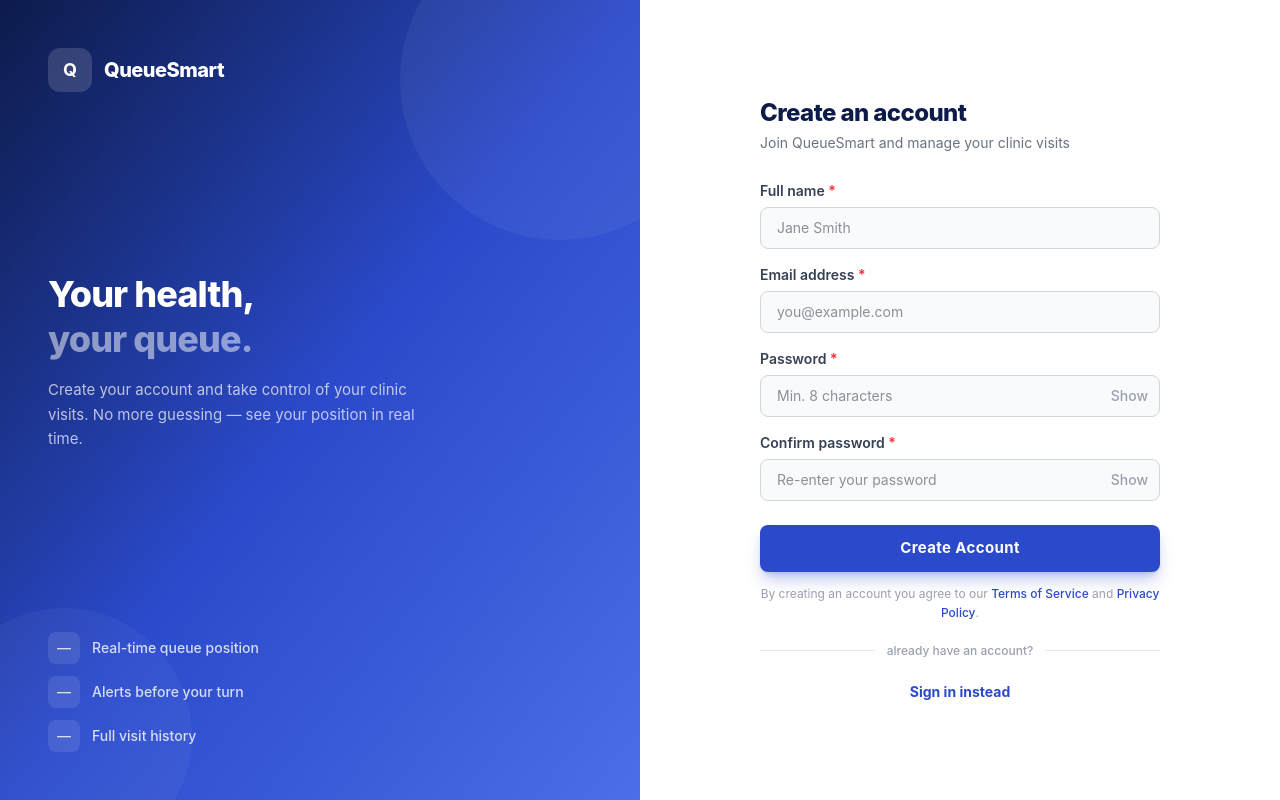
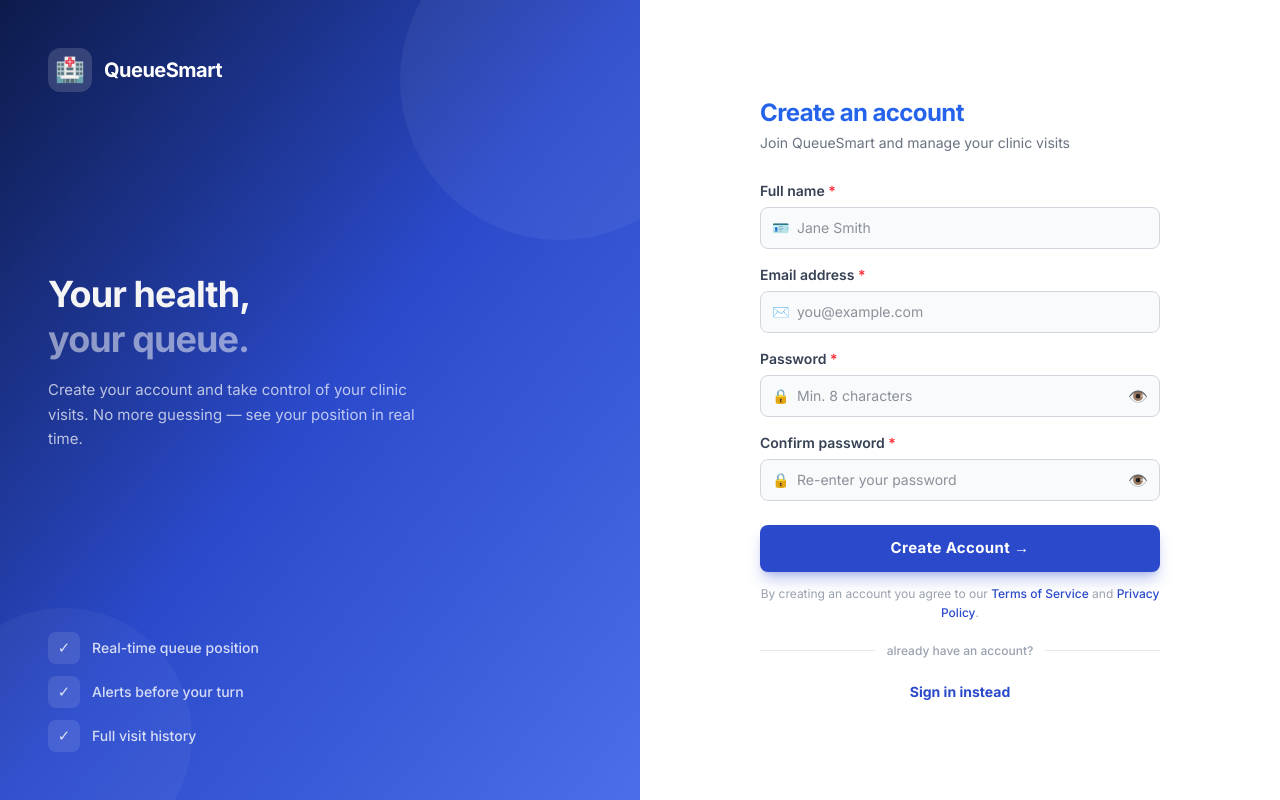
Before and after one commit to cabb007/QueueSmart, a React (Vite) app in the folder QueueSmart/: page /login in a window 1280 px wide. Both pictures are taken after a click on the button "Register here". Built offline with nearby package versions, Linux system fonts and the light colour scheme.

Commit message:
working login for patient and admin

```diff
--- a/QueueSmart/src/App.jsx
+++ b/QueueSmart/src/App.jsx
@@ -4,17 +4,11 @@ import Register          from './pages/auth/Register'
 import ServiceManagement from './pages/admin/ServiceManagement'
 import QueueManagement   from './pages/admin/QueueManagement'
 import QueueStatus       from './QueueStatus'
+import Landing           from './Landing'
+import JoinQueue         from './joinQueue'
+import QueueHistory      from './QueueHistory'
 
-function LoginPage() {
-  const navigate = useNavigate()
-  return <Login onLogin={() => navigate('/services')} onGoRegister={() => navigate('/register')} />
-}
-
-function RegisterPage() {
-  const navigate = useNavigate()
-  return <Register onGoLogin={() => navigate('/login')} />
-}
-
+/* ── Admin nav layout ── */
 function AdminLayout({ children }) {
   const navigate = useNavigate()
   return (
@@ -23,7 +17,6 @@ function AdminLayout({ children }) {
         <span className="text-[#2B4ACB] font-bold text-xl tracking-tight shrink-0">
           QueueSmart
         </span>
-
         <div className="flex items-center gap-6 ml-8">
           <NavLink
             to="/services"
@@ -42,31 +35,121 @@ function AdminLayout({ children }) {
             Queue Management
           </NavLink>
         </div>
-
         <div className="ml-auto">
           <button
-      onClick={() => navigate('/login')}
+            onClick={() => {
+              localStorage.removeItem('token')
+              localStorage.removeItem('user')
+              navigate('/login')
+            }}
             className="text-sm font-semibold text-gray-500 hover:text-red-500 transition-colors"
           >
             Logout
           </button>
         </div>
       </nav>
-
       {children}
     </div>
   )
+}
+
+/* ── Patient nav layout ── */
+function PatientLayout({ children }) {
+  const navigate = useNavigate()
+  return (
+    <div>
+      <nav className="bg-white border-b border-gray-200 px-8 py-3 flex items-center">
+        <span className="text-[#2B4ACB] font-bold text-xl tracking-tight shrink-0">
+          QueueSmart
+        </span>
+        <div className="flex items-center gap-6 ml-8">
+          <NavLink
+            to="/dashboard"
+            className={({ isActive }) =>
+              `text-sm font-semibold transition-colors ${isActive ? 'text-[#2B4ACB]' : 'text-gray-500 hover:text-[#2B4ACB]'}`
+            }
+          >
+            Dashboard
+          </NavLink>
+          <NavLink
+            to="/join"
+            className={({ isActive }) =>
+              `text-sm font-semibold transition-colors ${isActive ? 'text-[#2B4ACB]' : 'text-gray-500 hover:text-[#2B4ACB]'}`
+            }
+          >
+            Join Queue
+          </NavLink>
+          <NavLink
+            to="/queuestatus"
+            className={({ isActive }) =>
+              `text-sm font-semibold transition-colors ${isActive ? 'text-[#2B4ACB]' : 'text-gray-500 hover:text-[#2B4ACB]'}`
+            }
+          >
+            Queue Status
+          </NavLink>
+          <NavLink
+            to="/history"
+            className={({ isActive }) =>
+              `text-sm font-semibold transition-colors ${isActive ? 'text-[#2B4ACB]' : 'text-gray-500 hover:text-[#2B4ACB]'}`
+            }
+          >
+            History
+          </NavLink>
+        </div>
+        <div className="ml-auto">
+          <button
+            onClick={() => {
+              localStorage.removeItem('token')
+              localStorage.removeItem('user')
+              navigate('/login')
+            }}
+            className="text-sm font-semibold text-gray-500 hover:text-red-500 transition-colors"
+          >
+            Logout
+          </button>
+        </div>
+      </nav>
+      {children}
+    </div>
+  )
+}
+
+/* ── Login page — routes based on role ── */
+function LoginPage() {
+  const navigate = useNavigate()
+  function handleLogin(role) {
+    if (role === 'admin' || role === 'nurse') {
+      navigate('/services')
+    } else {
+      navigate('/dashboard')
+    }
+  }
+  return <Login onLogin={handleLogin} onGoRegister={() => navigate('/register')} />
+}
+
+function RegisterPage() {
+  const navigate = useNavigate()
+  return <Register onGoLogin={() => navigate('/login')} />
 }
 
 export default function App() {
   return (
     <Routes>
       <Route index element={<Navigate to="/login" replace />} />
+
+      {/* Auth */}
       <Route path="/login"    element={<LoginPage />} />
       <Route path="/register" element={<RegisterPage />} />
+
+      {/* Patient routes */}
+      <Route path="/dashboard"   element={<PatientLayout><Landing /></PatientLayout>} />
+      <Route path="/join"        element={<PatientLayout><JoinQueue /></PatientLayout>} />
+      <Route path="/queuestatus" element={<PatientLayout><QueueStatus /></PatientLayout>} />
+      <Route path="/history"     element={<PatientLayout><QueueHistory /></PatientLayout>} />
+
+      {/* Admin routes */}
       <Route path="/services" element={<AdminLayout><ServiceManagement /></AdminLayout>} />
       <Route path="/queue"    element={<AdminLayout><QueueManagement /></AdminLayout>} />
-      <Route path="/queuestatus" element={<QueueStatus />} />
     </Routes>
   )
 }
--- a/QueueSmart/src/pages/admin/QueueManagement.jsx
+++ b/QueueSmart/src/pages/admin/QueueManagement.jsx
@@ -104,8 +104,8 @@ export default function QueueManagement() {
 
           {/* ── Blue header banner ── */}
           <div className="bg-[#2B4ACB] px-8 py-6">
-            <h1 className="text-white text-2xl font-bold">Queue Management</h1>
-            <p className="text-white/75 text-sm mt-1">Monitor and manage the live patient queue.</p>
+            <h1 className="!text-white text-2xl font-bold">Queue Management</h1>
+            <p className="!text-white/75 text-sm mt-1">Monitor and manage the live patient queue.</p>
           </div>
 
           <div className="px-8 py-6">
--- a/QueueSmart/src/pages/admin/ServiceManagement.jsx
+++ b/QueueSmart/src/pages/admin/ServiceManagement.jsx
@@ -118,8 +118,8 @@ export default function ServiceManagement() {
 
           {/* Blue header banner */}
           <div className="bg-[#2B4ACB] px-8 py-6">
-            <h1 className="text-white text-2xl font-bold">Service Management</h1>
-            <p className="text-white/75 text-sm mt-1">Create, edit, and manage clinic services.</p>
+            <h1 className="!text-white text-2xl font-bold">Service Management</h1>
+            <p className="!text-white/75 text-sm mt-1">Create, edit, and manage clinic services.</p>
           </div>
 
           <div className="px-8 py-6">
--- a/QueueSmart/src/pages/auth/Register.jsx
+++ b/QueueSmart/src/pages/auth/Register.jsx
@@ -4,10 +4,10 @@ import { useState } from 'react'
 function getStrength(pw) {
   if (!pw) return 0
   let s = 0
-  if (pw.length >= 8)           s++
-  if (/[A-Z]/.test(pw))         s++
-  if (/[0-9]/.test(pw))         s++
-  if (/[^A-Za-z0-9]/.test(pw))  s++
+  if (pw.length >= 8) s++
+  if (/[A-Z]/.test(pw)) s++
+  if (/[0-9]/.test(pw)) s++
+  if (/[^A-Za-z0-9]/.test(pw)) s++
   return s
 }
 const STRENGTH_LABEL = ['', 'Weak', 'Fair', 'Good', 'Strong']
@@ -55,24 +55,25 @@ function validate(values) {
 }
 
 /* ── Reusable field ── */
-function Field({ id, label, type, placeholder, value, onChange, error, children, autoComplete }) {
+function Field({ id, label, icon, type, placeholder, value, onChange, error, children, autoComplete }) {
   return (
     <div className="mb-4">
       <label htmlFor={id} className="block text-sm font-semibold text-gray-700 mb-1.5">
         {label} <span className="text-red-500">*</span>
       </label>
       <div className="relative">
+        <span className="absolute left-3 top-1/2 -translate-y-1/2 text-gray-400 text-sm select-none">{icon}</span>
         <input
           id={id} type={type} placeholder={placeholder} value={value}
           onChange={onChange} autoComplete={autoComplete}
-          className={`w-full px-4 pr-10 py-2.5 rounded-lg text-sm border bg-gray-50
+          className={`w-full pl-9 pr-10 py-2.5 rounded-lg text-sm border bg-gray-50
                       text-gray-800 outline-none transition-all duration-150
                       focus:bg-white focus:border-[#2B4ACB] focus:ring-2 focus:ring-[#2B4ACB]/10
                       ${error ? 'border-red-500 bg-white' : 'border-gray-300'}`}
         />
         {children}
       </div>
-      {error && <p className="mt-1.5 text-xs text-red-500 font-medium">{error}</p>}
+      {error && <p className="mt-1.5 text-xs text-red-500 font-medium">⚠ {error}</p>}
     </div>
   )
 }
@@ -86,18 +87,20 @@ function BrandPanel({ headline, sub, features }) {
       <div className="absolute -top-20 -right-20 w-80 h-80 rounded-full bg-white/5" />
       <div className="absolute -bottom-16 -left-16 w-64 h-64 rounded-full bg-white/[0.04]" />
       <div className="relative z-10 flex items-center gap-3">
-        <div className="w-11 h-11 rounded-xl bg-white/15 backdrop-blur flex items-center justify-center font-bold text-white text-lg">Q</div>
+        <div className="w-11 h-11 rounded-xl bg-white/15 backdrop-blur flex items-center justify-center text-2xl">🏥</div>
         <span className="text-white text-xl font-extrabold tracking-tight">QueueSmart</span>
       </div>
       <div className="relative z-10">
         <h2 className="text-white text-4xl font-extrabold leading-tight tracking-tight mb-4"
-            dangerouslySetInnerHTML={{ __html: headline }} />
+          dangerouslySetInnerHTML={{ __html: headline }} />
         <p className="text-white/70 text-[15px] leading-relaxed max-w-sm">{sub}</p>
       </div>
       <ul className="relative z-10 flex flex-col gap-3">
         {features.map((f, i) => (
           <li key={i} className="flex items-center gap-3 text-white/80 text-sm font-medium">
-            <span className="w-8 h-8 rounded-lg bg-white/10 flex items-center justify-center shrink-0">—</span>
+            <span className="w-8 h-8 rounded-lg bg-white/10 flex items-center justify-center text-[15px] shrink-0">
+              {f.icon}
+            </span>
             {f.text}
           </li>
         ))}
@@ -110,10 +113,9 @@ function BrandPanel({ headline, sub, features }) {
 function ToggleBtn({ show, onToggle }) {
   return (
     <button type="button" onClick={onToggle}
-      className="absolute right-3 top-1/2 -translate-y-1/2 text-gray-400 hover:text-gray-600
-                 transition-colors text-sm font-medium"
+      className="absolute right-3 top-1/2 -translate-y-1/2 text-gray-400 hover:text-gray-600 transition-colors text-base"
       aria-label={show ? 'Hide' : 'Show'}>
-      {show ? 'Hide' : 'Show'}
+      {show ? '🙈' : '👁️'}
     </button>
   )
 }
@@ -122,12 +124,12 @@ function ToggleBtn({ show, onToggle }) {
    REGISTER PAGE
 ══════════════════════════════════════════════ */
 export default function Register({ onGoLogin }) {
-  const [values,   setValues]   = useState({ name: '', email: '', password: '', confirm: '', role: 'patient' })
-  const [errors,   setErrors]   = useState({})
+  const [values, setValues] = useState({ name: '', email: '', password: '', confirm: '', role: 'patient' })
+  const [errors, setErrors] = useState({})
   const [showPass, setShowPass] = useState(false)
   const [showConf, setShowConf] = useState(false)
-  const [done,     setDone]     = useState(false)
-  const [loading,  setLoading]  = useState(false)
+  const [done, setDone] = useState(false)
+  const [loading, setLoading] = useState(false)
 
   function set(field, val) {
     setValues(v => ({ ...v, [field]: val }))
@@ -141,14 +143,14 @@ export default function Register({ onGoLogin }) {
 
     setLoading(true)
     try {
-      const res  = await fetch('http://localhost:3001/api/auth/register', {
-        method:  'POST',
+      const res = await fetch('http://localhost:3001/api/auth/register', {
+        method: 'POST',
         headers: { 'Content-Type': 'application/json' },
-        body:    JSON.stringify({
-          name:     values.name,
-          email:    values.email,
+        body: JSON.stringify({
+          name: values.name,
+          email: values.email,
           password: values.password,
-          role:     'patient',
+          role: values.role,
         }),
       })
       const data = await res.json()
@@ -180,16 +182,14 @@ export default function Register({ onGoLogin }) {
         headline="You're almost <span class='text-white/50'>in.</span>"
         sub="One quick step — verify your email and you're ready to join queues instantly."
         features={[
-          { text: 'Account created successfully' },
-          { text: 'Verification email on its way' },
-          { text: 'Sign in once verified'         },
+          { icon: '✓', text: 'Account created successfully' },
+          { icon: '✓', text: 'Verification email on its way' },
+          { icon: '✓', text: 'Sign in once verified' },
         ]}
       />
       <div className="flex items-center justify-center px-6 py-10 bg-white">
         <div className="w-full max-w-[400px] text-center">
-          <div className="w-20 h-20 rounded-full bg-green-50 flex items-center justify-center mx-auto mb-5">
-            <span className="text-green-600 text-3xl font-bold">✓</span>
-          </div>
+          <div className="w-20 h-20 rounded-full bg-green-50 flex items-center justify-center text-4xl mx-auto mb-5">✅</div>
           <h2 className="text-[#0D1B4B] text-2xl font-extrabold mb-3">Account Created!</h2>
           <p className="text-gray-500 text-sm leading-relaxed mb-6">
             A verification link has been sent to{' '}
@@ -213,9 +213,9 @@ export default function Register({ onGoLogin }) {
         headline="Your health,<br/><span class='text-white/50'>your queue.</span>"
         sub="Create your account and take control of your clinic visits. No more guessing — see your position in real time."
         features={[
-          { text: 'Real-time queue position' },
-          { text: 'Alerts before your turn'  },
-          { text: 'Full visit history'        },
+          { icon: '✓', text: 'Real-time queue position' },
+          { icon: '✓', text: 'Alerts before your turn' },
+          { icon: '✓', text: 'Full visit history' },
         ]}
       />
 
@@ -223,7 +223,7 @@ export default function Register({ onGoLogin }) {
         <div className="w-full max-w-[400px]">
 
           <div className="flex md:hidden items-center gap-3 mb-8">
-            <div className="w-10 h-10 rounded-xl bg-[#2B4ACB] flex items-center justify-center font-bold text-white">Q</div>
+            <div className="w-10 h-10 rounded-xl bg-[#2B4ACB] flex items-center justify-center text-xl">🏥</div>
             <span className="text-[#0D1B4B] text-xl font-extrabold">QueueSmart</span>
           </div>
 
@@ -234,19 +234,25 @@ export default function Register({ onGoLogin }) {
 
           <form onSubmit={handleSubmit} noValidate>
 
-            <Field
-              id="reg-name" label="Full name" type="text"
-              placeholder="Jane Smith" autoComplete="name"
-              value={values.name} onChange={e => set('name', e.target.value)}
-              error={errors.name}
-            />
+            {/* {/* Role
+            <div className="mb-4">
+              <label htmlFor="reg-role" className="block text-sm font-semibold text-gray-700 mb-1.5">I am a</label>
+              <div className="relative">
+                <span className="absolute left-3 top-1/2 -translate-y-1/2 text-gray-400 text-sm select-none">👤</span>
+                <select id="reg-role" value={values.role} onChange={e => set('role', e.target.value)}
+                  className="w-full pl-9 pr-4 py-2.5 rounded-lg text-sm border border-gray-300 bg-gray-50
+                             text-gray-800 outline-none appearance-none cursor-pointer
+                             focus:bg-white focus:border-[#2B4ACB] focus:ring-2 focus:ring-[#2B4ACB]/10
+                             transition-all duration-150">
+                  <option value="patient">Patient</option>
+                  <option value="nurse">Nurse / Staff</option>
+                </select>
+                <span className="absolute right-3 top-1/2 -translate-y-1/2 text-gray-400 text-xs pointer-events-none">▼</span>
+              </div>
+            </div> */}
 
-            <Field
-              id="reg-email" label="Email address" type="email"
-              placeholder="you@example.com" autoComplete="email"
-              value={values.email} onChange={e => set('email', e.target.value)}
-              error={errors.email}
-            />
+            <Field id="reg-name" label="Full name" icon="🪪" type="text" placeholder="Jane Smith" autoComplete="name" value={values.name} onChange={e => set('name', e.target.value)} error={errors.name} />
+            <Field id="reg-email" label="Email address" icon="✉️" type="email" placeholder="you@example.com" autoComplete="email" value={values.email} onChange={e => set('email', e.target.value)} error={errors.email} />
 
             {/* Password */}
             <div className="mb-4">
@@ -254,17 +260,17 @@ export default function Register({ onGoLogin }) {
                 Password <span className="text-red-500">*</span>
               </label>
               <div className="relative">
-                <input id="reg-password" type={showPass ? 'text' : 'password'}
-                  placeholder="Min. 8 characters" autoComplete="new-password"
-                  value={values.password} onChange={e => set('password', e.target.value)}
-                  className={`w-full px-4 pr-16 py-2.5 rounded-lg text-sm border bg-gray-50 text-gray-800
+                <span className="absolute left-3 top-1/2 -translate-y-1/2 text-gray-400 text-sm select-none">🔒</span>
+                <input id="reg-password" type={showPass ? 'text' : 'password'} placeholder="Min. 8 characters"
+                  autoComplete="new-password" value={values.password} onChange={e => set('password', e.target.value)}
+                  className={`w-full pl-9 pr-10 py-2.5 rounded-lg text-sm border bg-gray-50 text-gray-800
                               outline-none transition-all duration-150 focus:bg-white focus:border-[#2B4ACB]
                               focus:ring-2 focus:ring-[#2B4ACB]/10
                               ${errors.password ? 'border-red-500 bg-white' : 'border-gray-300'}`} />
                 <ToggleBtn show={showPass} onToggle={() => setShowPass(s => !s)} />
               </div>
               <StrengthBar password={values.password} />
-              {errors.password && <p className="mt-1.5 text-xs text-red-500 font-medium">{errors.password}</p>}
+              {errors.password && <p className="mt-1.5 text-xs text-red-500 font-medium">⚠ {errors.password}</p>}
             </div>
 
             {/* Confirm password */}
@@ -273,16 +279,16 @@ export default function Register({ onGoLogin }) {
                 Confirm password <span className="text-red-500">*</span>
               </label>
               <div className="relative">
-                <input id="reg-confirm" type={showConf ? 'text' : 'password'}
-                  placeholder="Re-enter your password" autoComplete="new-password"
-                  value={values.confirm} onChange={e => set('confirm', e.target.value)}
-                  className={`w-full px-4 pr-16 py-2.5 rounded-lg text-sm border bg-gray-50 text-gray-800
+                <span className="absolute left-3 top-1/2 -translate-y-1/2 text-gray-400 text-sm select-none">🔒</span>
+                <input id="reg-confirm" type={showConf ? 'text' : 'password'} placeholder="Re-enter your password"
+                  autoComplete="new-password" value={values.confirm} onChange={e => set('confirm', e.target.value)}
+                  className={`w-full pl-9 pr-10 py-2.5 rounded-lg text-sm border bg-gray-50 text-gray-800
                               outline-none transition-all duration-150 focus:bg-white focus:border-[#2B4ACB]
                               focus:ring-2 focus:ring-[#2B4ACB]/10
                               ${errors.confirm ? 'border-red-500 bg-white' : 'border-gray-300'}`} />
                 <ToggleBtn show={showConf} onToggle={() => setShowConf(s => !s)} />
               </div>
-              {errors.confirm && <p className="mt-1.5 text-xs text-red-500 font-medium">{errors.confirm}</p>}
+              {errors.confirm && <p className="mt-1.5 text-xs text-red-500 font-medium">⚠ {errors.confirm}</p>}
             </div>
 
             <button type="submit" disabled={loading}
@@ -290,7 +296,7 @@ export default function Register({ onGoLogin }) {
                          disabled:opacity-60 disabled:cursor-not-allowed
                          text-white text-[15px] font-bold tracking-wide transition-all duration-150
                          shadow-lg shadow-[#2B4ACB]/30">
-              {loading ? 'Creating account...' : 'Create Account'}
+              {loading ? 'Creating account...' : 'Create Account →'}
             </button>
 
             <p className="text-center text-xs text-gray-400 mt-3 leading-relaxed">
```
Also changed, not shown: QueueSmart/src/pages/auth/Login.jsx (+13 -12 lines). Lines whose indentation alone changed are shown as unchanged.
